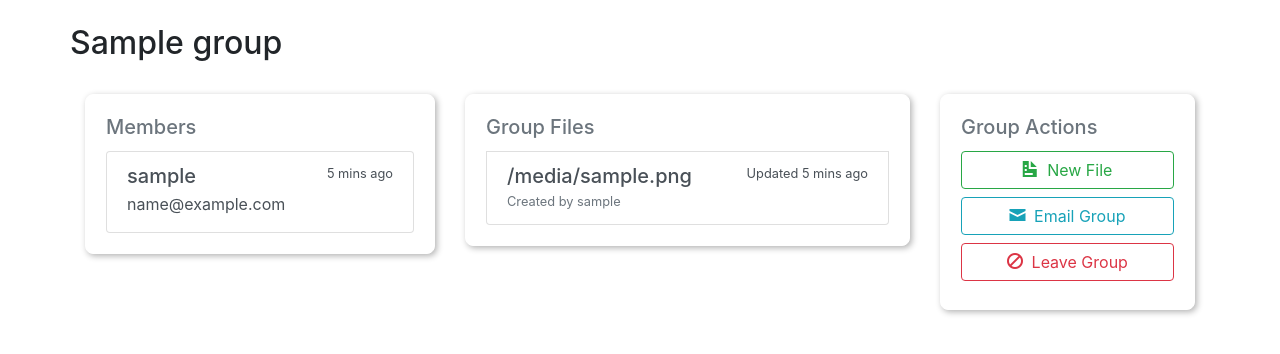
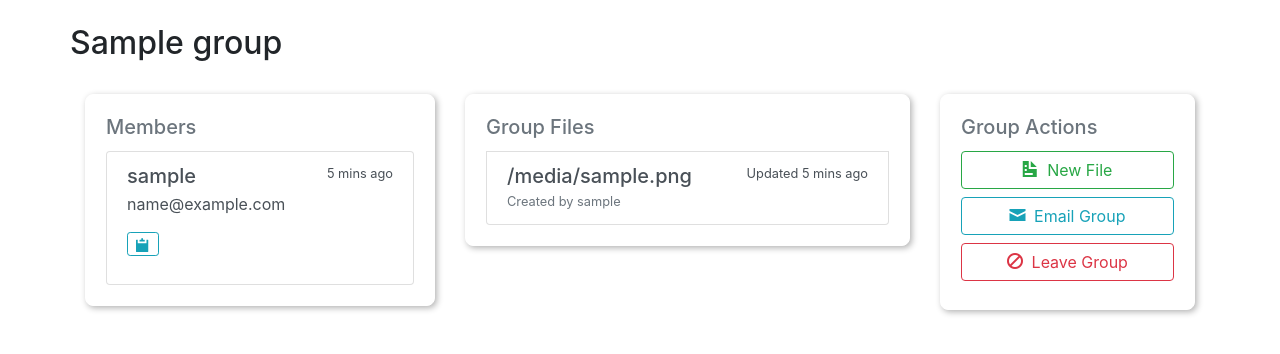
Before and after one commit to JoeRourke123/forkie, a Flask app: template templates/group.html in a window 1280 px wide. Shown: the part 56-410 px from the top of the page. Run offline with Flask 2, Linux system fonts and the light colour scheme; the template is opened without the code that fills it: most values are stand-ins (such as "Sample title", 1, 10 or a date in 2020); some libraries are stand-ins or nearby versions.

Commit message:
Allowed reports to be generated on groups

```diff
--- a/src/api/groups/utils.py
+++ b/src/api/groups/utils.py
@@ -37,7 +37,7 @@ def getGroupUsers(groupID):
 
 
 def getGroupData(groupID):
-    from src.api.files.file_query import file_query
+    from src.api.files import file_query
 
     """ Util function to get serialised group data, along with files accessible to the group
 
--- a/templates/group.html
+++ b/templates/group.html
@@ -58,7 +58,16 @@
                                         <time class="timeago" datetime="{{ member["lastlogin"] }}">5 mins ago</time>
                                     </small>
                                 </div>
-                                <p class="mb-1">{{ member["email"] }}</p>
+                                <p class="">{{ member["email"] }}</p>
+                                <div class="d-flex justify-content-start mt-2 mb-0 p-0" style="margin-bottom: -10px;">
+                                    <form action="{{ url_for("report.generateReport", groupname=member["username"]) }}"  target="_blank" method="POST">
+                                        <input type="hidden" name="email" value="{{ member["email"] }}"/>
+                                        <button type="submit" role="button"
+                                                class="btn btn-sm btn-outline-info m-0">
+                                            <span class="oi oi-clipboard" title="Generate Report on {{ member["username"] }}"></span>
+                                        </button>
+                                    </form>
+                                </div>
                             </a>
                         {% endfor %}
                     </div>
@@ -124,9 +133,16 @@
                            role="button"><span class="oi oi-pencil pr-1"
                                                title="pencil"> </span> Rename
                             Group</a>
-                        <a class="btn btn-outline-info mb-2" href="#" role="button"><span class="oi oi-clipboard pr-1"
-                                                                                          title="clipboard"> </span>
-                            Generate Report</a>
+                        <form class="w-100 m-0"
+                              action="{{ url_for("report.generateReport", groupname=group["groupname"]) }}"
+                              target="_blank" method="POST">
+                            <input type="hidden" value="{{ group["groupid"] }}" name="groupid">
+                            <button class="btn btn-outline-info mb-2 w-100" role="button"><span
+                                    class="oi oi-clipboard pr-1"
+                                    title="clipboard"> </span>
+                                Generate Report
+                            </button>
+                        </form>
                         <a class="btn btn-outline-danger mb-2" href="#" role="button" data-toggle="modal"
                            data-target="#deleteGroup"><span class="oi oi-trash pr-1"
                                                             title="trash"> </span> Delete
@@ -332,6 +348,13 @@
         </div>
     </div>
 </div>
+<div class="modal fade" tabindex="-1" role="dialog" id="loading">
+    <div class="modal-dialog modal-dialog-centered justify-content-center" role="document">
+        <div class="spinner-grow text-warning" role="status">
+            <span class="sr-only">Loading...</span>
+        </div>
+    </div>
+</div>
 </body>
 <script type="text/javascript" src="{{ url_for('static', filename='js/jquery-3.4.1.min.js') }}"></script>
 <script type="text/javascript" src="{{ url_for('static', filename='js/jquery.timeago.js') }}"></script>
```
